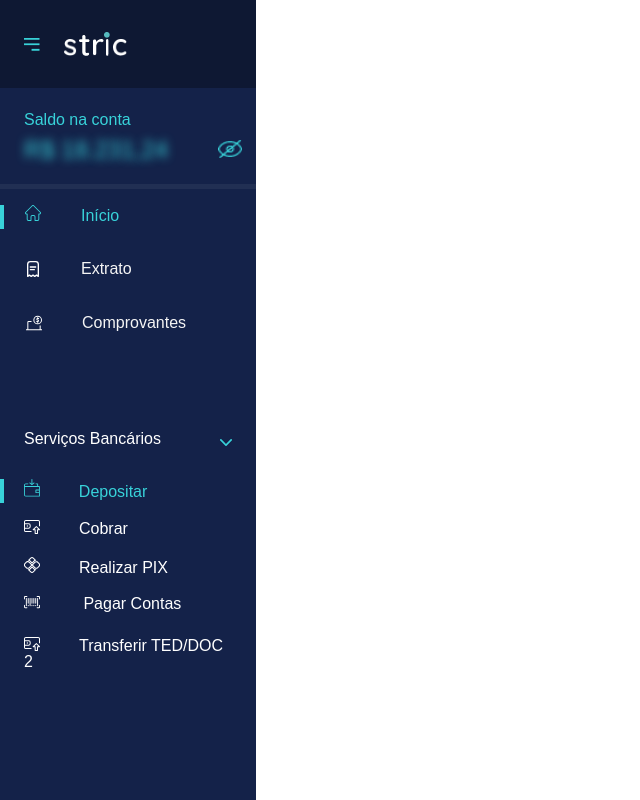
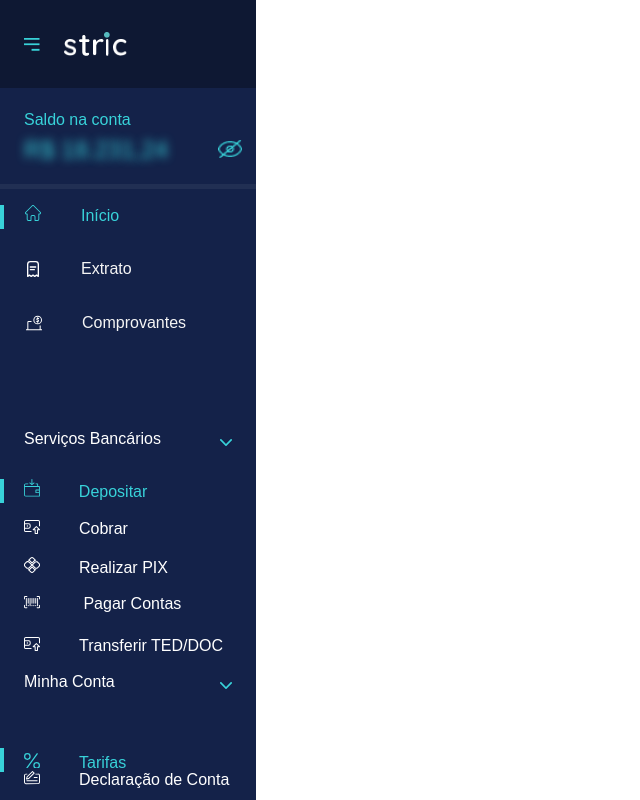
Before and after one commit to VitorSantosH/dashborad, a React (Create React App) app: page / in a window 1280 px wide. Shown: the top 800 px of the page, without its empty margins (0-640 px from the left). Built offline with nearby package versions, Linux system fonts and the light colour scheme; a web font is replaced by a local one.

Commit message:
Minha conta

```diff
--- /dev/null
+++ b/src/templates/principal/servicosBancarios/MinhaConta.css
@@ -0,0 +1,67 @@
+.minhaConta {
+    margin-top: 20px;
+    color: white;
+    font-family: soleil, sans-serif;
+    display: flex;
+    flex-direction: column;
+    flex-wrap: wrap;
+    position: relative;
+    font-weight: 400;
+    font-style: normal;
+    font: soleil;
+
+}
+#contaLabel{
+    margin-left: 24px;
+    padding-bottom: 10px;
+}
+#contaLogo {
+    position: absolute;
+    top: 8px;
+    left: 220px;
+    width: 12px;
+    height: 7px;
+}
+
+#contaLogo2 {
+    position: absolute;
+    top: 8px;
+    left: 220px;
+    width: 7px;
+    height: 12px;
+}
+
+
+.tarifas {
+    display: flex;
+    margin-top: 0px;
+
+}
+
+#tarifasLogo {
+    padding-left: 24px;
+    margin-top: 5px;
+}
+
+.tarifasLabel {
+    position: relative;
+    left: 39px;
+    padding-bottom: 1px;
+}
+
+#declaracao {
+    position: relative;
+
+    align-items: center;
+}
+
+#declaracaoLogo {
+    padding-left: 24px;
+
+}
+
+.declaracaoLabel {
+    position: relative;
+    left: 39px;
+
+}
--- /dev/null
+++ b/src/templates/principal/servicosBancarios/MinhaConta.jsx
@@ -0,0 +1,138 @@
+import React, { useState, useEffect } from "react";
+import "./MinhaConta.css"
+import marcador from '../../../assets/Rectangle 5976.png';
+import arrow from '../../../assets/arrow-edit.png';
+
+
+const MinhaConta = () => {
+
+    const [importante, setimp] = useState('1');
+    const [display, setDisplay] = useState({ value: "block" });
+
+
+    const [style1, setStyle1] = useState({ color: "white", value: '1' });
+    const [style2, setStyle2] = useState({ color: "white", value: '2' });
+    const [style3, setStyle3] = useState({ color: "white", value: '3' });
+    const [style4, setStyle4] = useState({ color: "white", value: '4' });
+    const [style5, setStyle5] = useState({ color: "white", value: '5' });
+
+    const Marcado = { color: "#38D2D9", display: 'block' }
+    const desmarcado = { color: "white", display: 'none' }
+
+    function dropdown() {
+
+        if (display == "block") {
+            setDisplay("none");
+        } else (
+            setDisplay('block')
+        )
+    }
+
+
+    function marcar(value) {
+        return setimp(value.value)
+    }
+
+    useEffect(() => {
+
+
+
+
+
+        if (importante == 1) {
+            console.log('imp')
+            setStyle1({ ...Marcado });
+            setStyle2({ desmarcado });
+            setStyle3({ desmarcado });
+            setStyle4({ desmarcado });
+            setStyle5({ desmarcado });
+        }
+        if (importante == 2) {
+            console.log('imp')
+            setStyle2({ ...Marcado });
+            setStyle1({ desmarcado });
+            setStyle3({ desmarcado });
+            setStyle4({ desmarcado });
+            setStyle5({ desmarcado });
+        }
+        if (importante == 3) {
+            console.log('imp')
+            setStyle3({ ...Marcado });
+            setStyle2({ desmarcado });
+            setStyle1({ desmarcado });
+            setStyle4({ desmarcado });
+            setStyle5({ desmarcado });
+        }
+        if (importante == 4) {
+            console.log('imp')
+            setStyle4({ ...Marcado });
+            setStyle2({ desmarcado });
+            setStyle3({ desmarcado });
+            setStyle1({ desmarcado });
+            setStyle5({ desmarcado });
+        }
+        if (importante == 5) {
+            console.log('imp')
+            setStyle5({ ...Marcado });
+            setStyle2({ desmarcado });
+            setStyle3({ desmarcado });
+            setStyle4({ desmarcado });
+            setStyle1({ desmarcado });
+        }
+
+
+    }, [importante]);
+
+
+    return (
+        <div className="minhaConta">
+            <span onClick={e => dropdown()} id="contaLabel" >Minha Conta</span>
+            {display != "none" && (
+                <svg xmlns="http://www.w3.org/2000/svg"  width="11.692" onClick={e => dropdown()} id="contaLogo" height="6.769" viewBox="0 0 11.692 6.769">
+                    <g id="arrow-point-to-right" transform="translate(11.94) rotate(90)">
+                        <path id="Path_8214" data-name="Path 8214" d="M6.526,6.425,1.42,11.452a.841.841,0,0,1-1.176,0,.81.81,0,0,1,0-1.158L4.762,5.846.244,1.4A.81.81,0,0,1,.244.24.841.841,0,0,1,1.42.24L6.526,5.267a.81.81,0,0,1,0,1.158Z" transform="translate(0 0.248)" fill="#38d2d9" />
+                    </g>
+                </svg>
+            )}
+            {display == "none" && (
+                <img src={arrow} alt="" id="contaLogo2" onClick={e => dropdown()} />
+            )}
+
+            <br />
+            <br />
+            <br />
+
+            <div className="dropdown" style={{ display: display }}>
+
+                <div className="tarifas" style={style1}>
+
+                    <img src={marcador} alt="" className="marcador" style={{ display: style1.display }} />
+
+                    <svg xmlns="http://www.w3.org/2000/svg" width="16" id="tarifasLogo" height="15.889" viewBox="0 0 16 15.889">
+                        <path id="Path_8437" data-name="Path 8437" fill={style1.color || "white"} d="M1.008-7.847A3.354,3.354,0,0,0,4.35-4.439,3.372,3.372,0,0,0,7.713-7.847a3.391,3.391,0,0,0-3.364-3.43A3.373,3.373,0,0,0,1.008-7.847Zm1.261,0a2.112,2.112,0,0,1,2.08-2.169,2.117,2.117,0,0,1,2.1,2.169A2.111,2.111,0,0,1,4.35-5.7,2.107,2.107,0,0,1,2.269-7.847ZM10.3,1.071a3.354,3.354,0,0,0,3.342,3.408,3.372,3.372,0,0,0,3.364-3.408,3.391,3.391,0,0,0-3.364-3.43A3.373,3.373,0,0,0,10.3,1.071Zm1.261,0a2.093,2.093,0,1,1,4.183,0,2.092,2.092,0,1,1-4.183,0ZM14-11.344,3,3.793l1.018.752,11-15.137Z" transform="translate(-1.008 11.344)" opacity="1" />
+                    </svg>
+
+                    <span className="tarifasLabel" value={1} onClick={e => marcar(e.target.attributes.value)} >Tarifas</span>
+
+
+                </div>
+
+                <div id="declaracao" style={style2}>
+
+                    <img src={marcador} alt="" className="marcador" style={{ display: style2.display }} />
+
+                    <svg xmlns="http://www.w3.org/2000/svg" width="16" id="declaracaoLogo" height="13.13" viewBox="0 0 16 13.13">
+                        <path id="Union_313" data-name="Union 313" fill={style2.color || "white"} d="M1.833,13.13A1.822,1.822,0,0,1,0,11.324V4.431a1.821,1.821,0,0,1,1.833-1.8H3.28v.984H1.833A.828.828,0,0,0,1,4.431v6.893a.828.828,0,0,0,.834.82H14.167a.828.828,0,0,0,.834-.82V4.431a.828.828,0,0,0-.834-.82h-2.78V2.626h2.78A1.821,1.821,0,0,1,16,4.431v6.893a1.822,1.822,0,0,1-1.833,1.805ZM2.5,10.175V9.191h11v.985ZM2.15,8.384a.489.489,0,0,1-.13-.474L2.61,5.705a.485.485,0,0,1,.13-.223L8.16.144a.5.5,0,0,1,.706,0l1.65,1.625a.488.488,0,0,1,0,.7L5.1,7.8a.493.493,0,0,1-.226.128L2.63,8.513a.566.566,0,0,1-.127.015A.5.5,0,0,1,2.15,8.384Zm1.391-2.3L3.2,7.345l1.279-.332,4.972-4.9-.942-.929Zm6.291.809V5.908H13.5v.985Z" opacity="1" />
+                    </svg>
+
+                    <span className="declaracaoLabel" value={2} onClick={e => marcar(e.target.attributes.value)} >Declaração de Conta</span>
+
+                </div>
+            </div>
+        </div>
+    )
+}
+
+
+
+export default MinhaConta;
--- a/src/templates/principal/servicosBancarios/SevicosBancarios.css
+++ b/src/templates/principal/servicosBancarios/SevicosBancarios.css
@@ -94,6 +94,7 @@
     font-family: soleil, sans-serif;
     font-weight: 400;
     font-style: normal;
+
 }
 #servLogo{
     position: absolute;
@@ -109,9 +110,3 @@
     width: 7px;
     height: 12px;
 }
-.div2 {
-    width: 256px;
-    padding-left: 24px;
-    color: white;
-
-}
--- a/src/templates/principal/servicosBancarios/SevicosBancarios.jsx
+++ b/src/templates/principal/servicosBancarios/SevicosBancarios.jsx
@@ -2,7 +2,9 @@ import React, { useState, useEffect } from 'react';
 
 import "./SevicosBancarios.css"
 import marcador from '../../../assets/Rectangle 5976.png';
-import arrow from '../../../assets/arrow-edit.png'
+import arrow from '../../../assets/arrow-edit.png';
+import MinhaConta from './MinhaConta';
+
 
 const ServicosBancarios = () => {
 
@@ -20,8 +22,7 @@ const ServicosBancarios = () => {
     const desmarcado = { color: "white", display: 'none' }
 
     function dropdown() {
-        console.log("aqui")
-        console.log(display)
+
         if (display == "block") {
             setDisplay("none");
         } else (
@@ -41,7 +42,7 @@ const ServicosBancarios = () => {
 
 
 
-        console.log(importante)
+
         if (importante == 1) {
             console.log('imp')
             setStyle1({ ...Marcado });
@@ -93,14 +94,14 @@ const ServicosBancarios = () => {
 
                 <span onClick={e => dropdown()} id="labelServ" >Serviços Bancários</span>
                 {display != "none" && (
-                    <svg xmlns="http://www.w3.org/2000/svg" width="11.692" id="servLogo" height="6.769" viewBox="0 0 11.692 6.769">
+                    <svg xmlns="http://www.w3.org/2000/svg" width="11.692" onClick={e => dropdown()} id="labelServ" id="servLogo" height="6.769" viewBox="0 0 11.692 6.769">
                         <g id="arrow-point-to-right" transform="translate(11.94) rotate(90)">
                             <path id="Path_8214" data-name="Path 8214" d="M6.526,6.425,1.42,11.452a.841.841,0,0,1-1.176,0,.81.81,0,0,1,0-1.158L4.762,5.846.244,1.4A.81.81,0,0,1,.244.24.841.841,0,0,1,1.42.24L6.526,5.267a.81.81,0,0,1,0,1.158Z" transform="translate(0 0.248)" fill="#38d2d9" />
                         </g>
                     </svg>
                 )}
                 {display == "none" && (
-                    <img src={arrow} alt="" id="servLogo2" />
+                    <img src={arrow} alt="" id="servLogo2" onClick={e => dropdown()} />
                 )}
 
                 <br />
@@ -122,7 +123,7 @@ const ServicosBancarios = () => {
 
                     </div>
 
-                    <div className="cobrar" style={style2}>
+                    <div className="cobrar" key={2} style={style2}>
 
                         <img src={marcador} alt="" className="marcador" style={{ display: style2.display }} />
 
@@ -140,6 +141,8 @@ const ServicosBancarios = () => {
                         </span>
 
                     </div>
+
+
 
 
                     <div className="realizarPix">
@@ -209,7 +212,8 @@ const ServicosBancarios = () => {
                 </div>
 
             </div>
-            <div className="div2" >2</div>
+
+            <MinhaConta className="div2"/>
         </div>
     )
 }
```
Also changed, not shown: src/assets/Path 8437.svg (added), src/assets/Union 313.svg (added).
